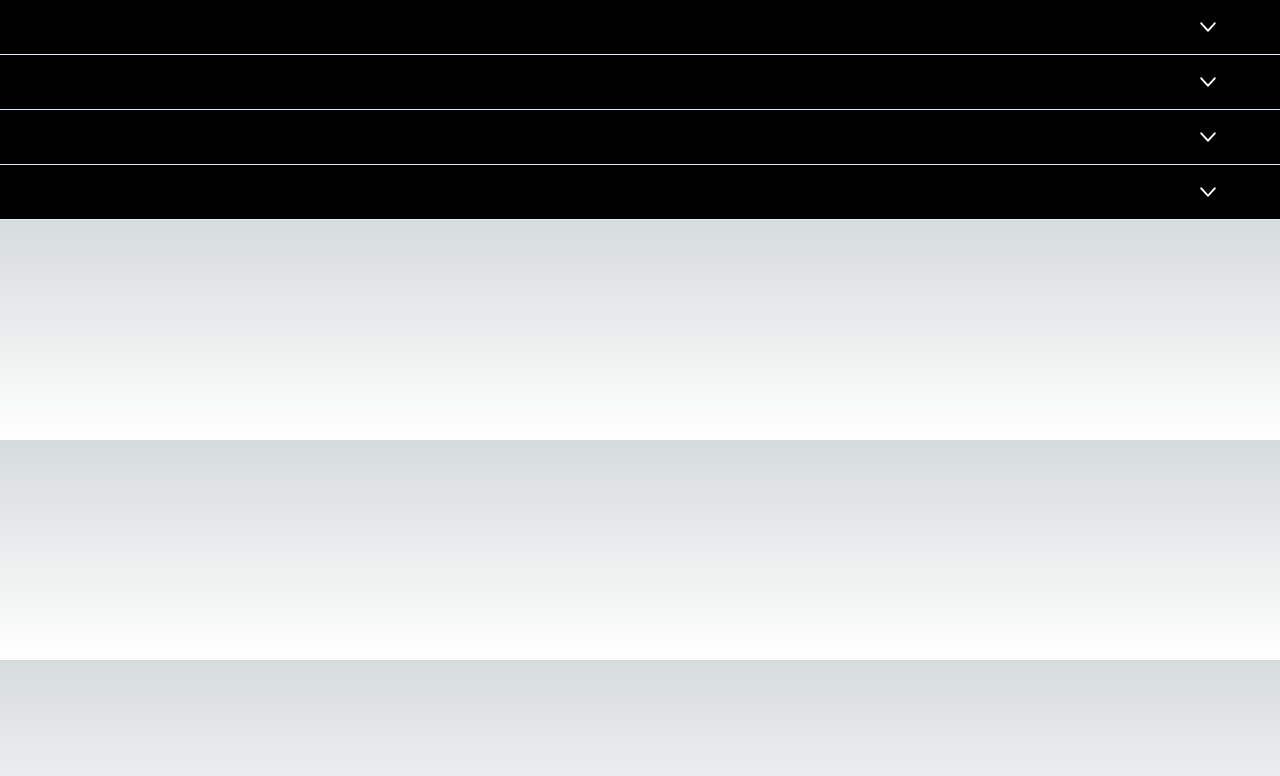
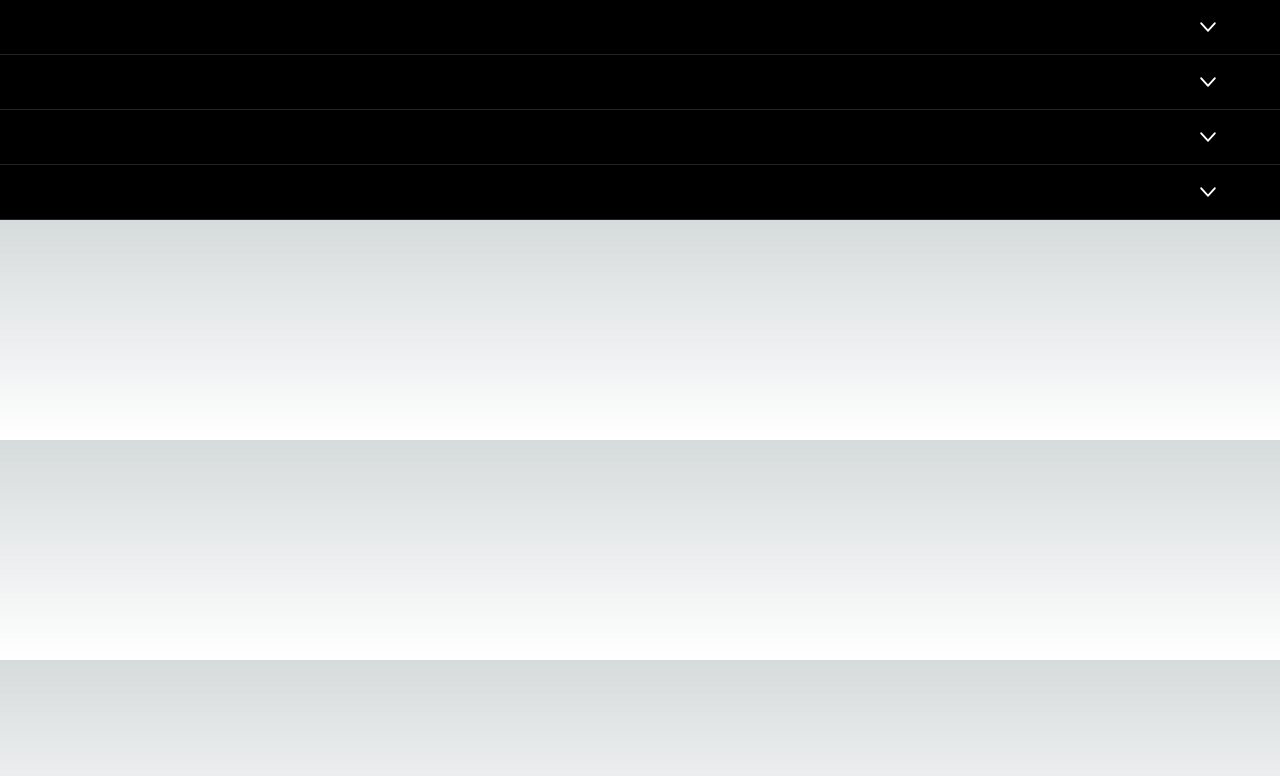
Before and after one commit to Keshav-Aneja/Forkthis-2023-frontend, a Next.js app: page / in a window 1280 px wide. Shown: the top 776 px of the page. Built offline with nearby package versions, Linux system fonts and the light colour scheme; what tailwindcss-gradients would draw is missing.

Commit message:
update:style change to border

```diff
--- a/src/components/CollapseCard.tsx
+++ b/src/components/CollapseCard.tsx
@@ -37,7 +37,7 @@ const CollapseCard : React.FC<RepoDetails> =({
 
 
   return (
-    <section className='bg-[#000] flex justify-around items-center py-[5px] flex-col border-gradientA font-gilroyRegular border-blue-100 border-b-[0.5px] w-full'>
+    <section className='bg-[#000] flex justify-around items-center py-[5px] flex-col border-gradientA font-gilroyRegular border-[#212426] border-b-[0.5px] w-full'>
       <section className='bg-[#000] flex justify-between items-center py-[5px] px-8 w-full'>
       <section className='bg-[#000] flex justify-between items-center py-[5px] px-8 w-full '>
       <p>{srNo}</p>
```
